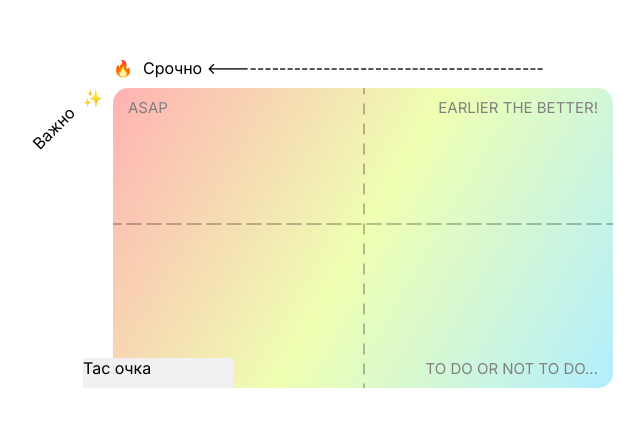
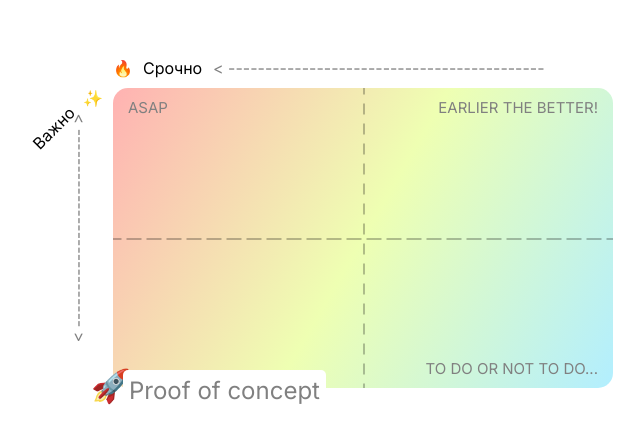
Before and after one commit to Perfectrum/psycho, a React (Create React App) app in the folder frontend/: page /test in a window 1280 px wide. Shown: the part 177-620 px from the top of the page, without its empty margins (292-936 px from the left). Built offline with nearby package versions, Linux system fonts and the light colour scheme.

Commit message:
Matrix component with dragable element

```diff
--- a/frontend/src/pages/compontents/Matrix.js
+++ b/frontend/src/pages/compontents/Matrix.js
@@ -22,8 +22,10 @@ export function Matrix() {
     return (
         <div className="matrix">
             <div className="emoji" id="fire">🔥</div>
-            <div className="importanceHeader">Срочно {'<-------------------------------------------'} </div>
+            <div className="importanceHeader">Срочно</div>
+            <div className="arrow" id="horizontalArrow">{"< "}------------------------------------------- </div>
             <div className="urgencyHeader">Важно</div>
+            <div className="arrow" id="verticalArrow">{"< "}---------------------------{" >"}</div>
             <div className="emoji" id="sparkles">✨</div>
             <div className="matrixBackground">
                 <div className="separator horizontalSeparator"></div>
@@ -32,7 +34,7 @@ export function Matrix() {
                 { matrixDecorItem("EARLIER THE BETTER!", "earlierBetter") }
                 { matrixDecorItem("TO DO OR NOT TO DO...", "doOrNo") }
             </div>
-            { MovableTask("Тас очка") }
+            { MovableTask("Proof of concept", 500, 300) }
         </div>
     );
 }
--- a/frontend/src/pages/compontents/MovableTask.js
+++ b/frontend/src/pages/compontents/MovableTask.js
@@ -3,16 +3,28 @@ import React, { useState } from "react";
 import { DragMove } from "./DragMove";
 
 
-export function MovableTask(title) {
+export function MovableTask(label, fieldWidth, fieldHeight) {
+
     const [translate, setTranslate] = useState({
         x: 0,
         y: 0
       });
 
       const handleDragMove = (e) => {
+
+        const oldX = translate.x;
+        var newX = translate.x + e.movementX;
+        newX = newX > 30 ? newX : oldX;
+        newX = newX < fieldWidth-30 ? newX : oldX;
+
+        const oldY = translate.y;
+        var newY = translate.y + e.movementY;
+        newY = newY < 30 ? newY : oldY;
+        newY = newY > -(fieldHeight-30) ? newY : oldY;
+
         setTranslate({
-          x: translate.x + e.movementX,
-          y: translate.y + e.movementY
+          x: newX > 0 ? newX : oldX,
+          y: newY < 0 ? newY : oldY
         });
       };
 
@@ -24,7 +36,8 @@ export function MovableTask(title) {
                   transform: `translateX(${translate.x}px) translateY(${translate.y}px)`
                 }}
               >
-                {title}
+                <div className="taskIcon">🚀</div>
+                <div className="taskLabel">{label}</div>
               </div>
             </DragMove>
         </div>
--- a/frontend/src/pages/compontents/matrix.css
+++ b/frontend/src/pages/compontents/matrix.css
@@ -62,7 +62,7 @@
 }
 
 .horizontalSeparator {
-    top: 45%;
+    top: 50%;
     width: 100%;
     height: 2px;
 }
@@ -85,3 +85,18 @@
     left: -55px;
     rotate: -45deg;
 }
+
+.arrow {
+    position: absolute;
+    color: gray;
+}
+
+#horizontalArrow {
+    left: calc(50px + 5em);
+}
+
+#verticalArrow {
+    top: 10em;
+    left: -117px;
+    rotate: 90deg;
+}
--- a/frontend/src/pages/compontents/movableTask.css
+++ b/frontend/src/pages/compontents/movableTask.css
@@ -1,7 +1,22 @@
 .movableTask {
     cursor: pointer;
     user-select: none;
-    width: 150px;
-    height: 30px;
-    background-color: #f1f1f1;
+    margin: 0.5em;
 }
+
+.taskIcon {
+    width: 80px;
+    height: 80px;
+    font-size: 32px;
+}
+
+.taskLabel {
+    position: absolute;
+    top: 4px;
+    left: 32px;
+    font-size: 24px;
+    background-color: #fff;
+    color: gray;
+    border-radius: 5px;
+    padding: 6px;
+}
```
